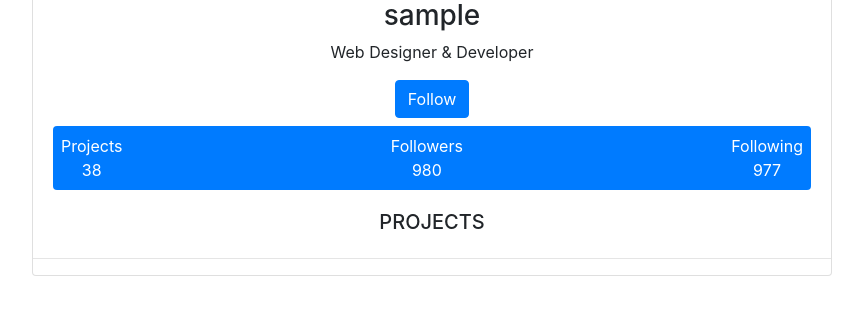
After one commit to crispus-nj/Awwards-clone, a Django app: page /accounts/profile/1 in a window 1280 px wide. The commit adds this page. Shown: the part 1025-1349 px from the top of the page, without its empty margins (208-1071 px from the left). Run offline with Django 4.2, Linux system fonts and the light colour scheme; tables that the repository leaves empty hold one stand-in row (values such as "Sample post"); some libraries are stand-ins or nearby versions.

Commit message:
created the profile page to display the user's list of projects and details such as following and followers. added the url path to the urls.py and passed in an id. added view function

```diff
--- /dev/null
+++ b/accounts/templates/accounts/profile.html
@@ -0,0 +1,22 @@
+{% extends 'base.html' %}
+{% block title %} {{request.user.username}} - Profile {% endblock %}
+{% block content %}
+<div class="row">
+        <div class="col-lg-12">
+            <div class="card shadow mt-5 mb-5" style="margin-left:auto; margin-right:auto; max-width: 800px"> <img class="card-img-top" src="https://assets.awwwards.com/assets/images/pages/awards-2020/social/home.jpg?v=1" alt="Card image cap">
+                <div class="card-body little-profile text-center">
+                    <div class="pro-img"><img src="https://i.imgur.com/8RKXAIV.jpg" alt="user"></div>
+                    <h3 class="m-b-0">{{user.username}}</h3>
+                    <p>Web Designer &amp; Developer</p> <a href="javascript:void(0)" class="m-t-10 waves-effect waves-dark btn btn-primary btn-md btn-rounded" data-abc="true">Follow</a>
+                    <div class="p-2 mt-2 bg-primary d-flex justify-content-between rounded text-white stats">
+                        <div class="d-flex flex-column"> <span class="articles">Projects</span> <span class="number1">38</span> </div>
+                        <div class="d-flex flex-column"> <span class="followers">Followers</span> <span class="number2">980</span> </div>
+                        <div class="d-flex flex-column"> <span class="rating">Following</span> <span class="number3">977</span> </div>
+                    </div>
+                </div>
+                <h5 class="text-center">PROJECTS</h5>
+                <hr>
+            </div>
+        </div>
+</div>
+{% endblock %}
--- a/accounts/urls.py
+++ b/accounts/urls.py
@@ -4,5 +4,6 @@ from . import views
 urlpatterns = [
     path('', views.login_user, name='login'),
     path('register/', views.register, name='register'),
-    path('logout/', views.logout_user, name='logout')
+    path('logout/', views.logout_user, name='logout'),
+    path('profile/<int:pk>', views.profile, name='profile')
 ]
--- a/accounts/views.py
+++ b/accounts/views.py
@@ -4,7 +4,7 @@ from django.contrib.auth.decorators import login_required
 from django.contrib.auth import login, logout, authenticate
 from .models import UserAccount
 from .forms import RegisterForm
-
+from projects.models import Project
 # Create your views here.
 
 def register(request):
@@ -50,3 +50,10 @@ def login_user(request):
 def logout_user(request):
     logout(request)
     return redirect('login')
+
+
+def profile(request, pk):
+    user = UserAccount.objects.get(id=pk)
+    posts = Project.objects.get(id = pk)
+    context = {'posts': posts, 'user': user}
+    return render(request, 'accounts/profile.html', context)
--- a/projects/views.py
+++ b/projects/views.py
@@ -1,4 +1,5 @@
 from django.shortcuts import redirect, render
+from django.contrib.auth.decorators import login_required
 from .models import Project, Like
 from .forms import PostProjectForm
 
@@ -8,6 +9,7 @@ def home(request):
     context = {'posts': posts, 'user': user}
     return render(request, 'projects/index.html', context)
 
+@login_required(login_url='login')
 def create_post(request):
     if request.method == 'POST':
         form = PostProjectForm(request.POST, request.FILES)
@@ -30,6 +32,7 @@ def create_post(request):
     context = {'form': form}
     return render(request, 'projects/create_post.html', context)
 
+@login_required(login_url='login')
 def like_post(request):
     user = request.user
 
--- a/templates/base.html
+++ b/templates/base.html
@@ -1,3 +1,4 @@
+{% load static %}
 <!DOCTYPE html>
 <html lang="en">
 
@@ -13,6 +14,7 @@
 
     <link rel="stylesheet" href="https://cdn.jsdelivr.net/npm/bootstrap@4.0.0/dist/css/bootstrap.min.css"
         integrity="sha384-Gn5384xqQ1aoWXA+058RXPxPg6fy4IWvTNh0E263XmFcJlSAwiGgFAW/dAiS6JXm" crossorigin="anonymous">
+        <link rel="stylesheet" href="{% static 'css/profile.css'%}">
 </head>
 
 <body>
--- a/templates/includes/navbar.html
+++ b/templates/includes/navbar.html
@@ -1,5 +1,5 @@
 <nav class="navbar navbar-expand-lg navbar-light bg-light">
-    <a class="navbar-brand" href="#">Navbar</a>
+    <a class="navbar-brand" href="{% url 'profile' request.user.id %}">Profile</a>
     <button class="navbar-toggler" type="button" data-toggle="collapse" data-target="#navbarSupportedContent" aria-controls="navbarSupportedContent" aria-expanded="false" aria-label="Toggle navigation">
       <span class="navbar-toggler-icon"></span>
     </button>
@@ -7,7 +7,7 @@
     <div class="collapse navbar-collapse" id="navbarSupportedContent">
       <ul class="navbar-nav mr-auto">
         <li class="nav-item active">
-          <a class="nav-link" href="#">Home <span class="sr-only">(current)</span></a>
+          <a class="nav-link" href="{% url 'home'%}">Home <span class="sr-only">(current)</span></a>
         </li>
         <li class="nav-item">
           <a class="nav-link" href="{% url 'create-post'%}">Create Post</a>
```
